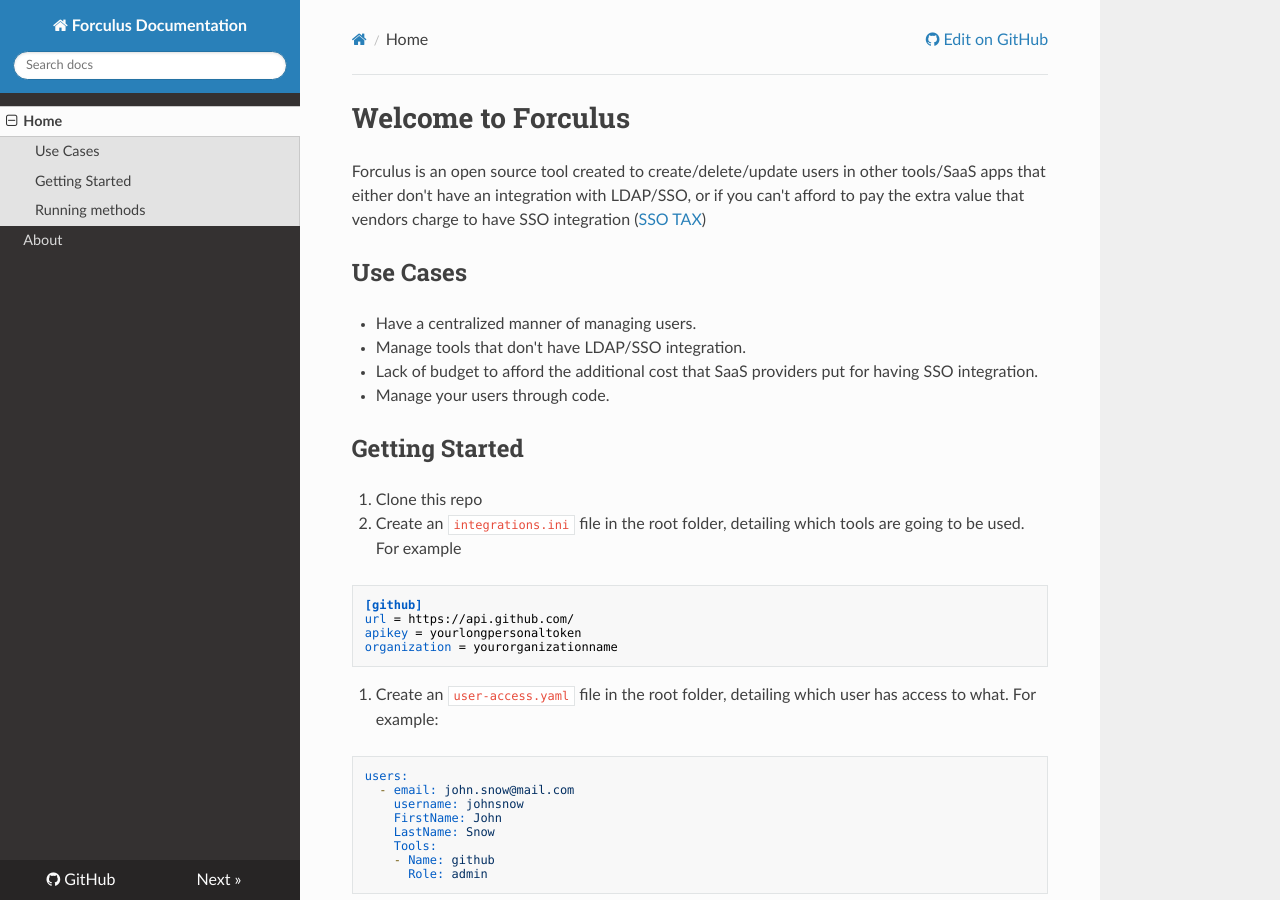
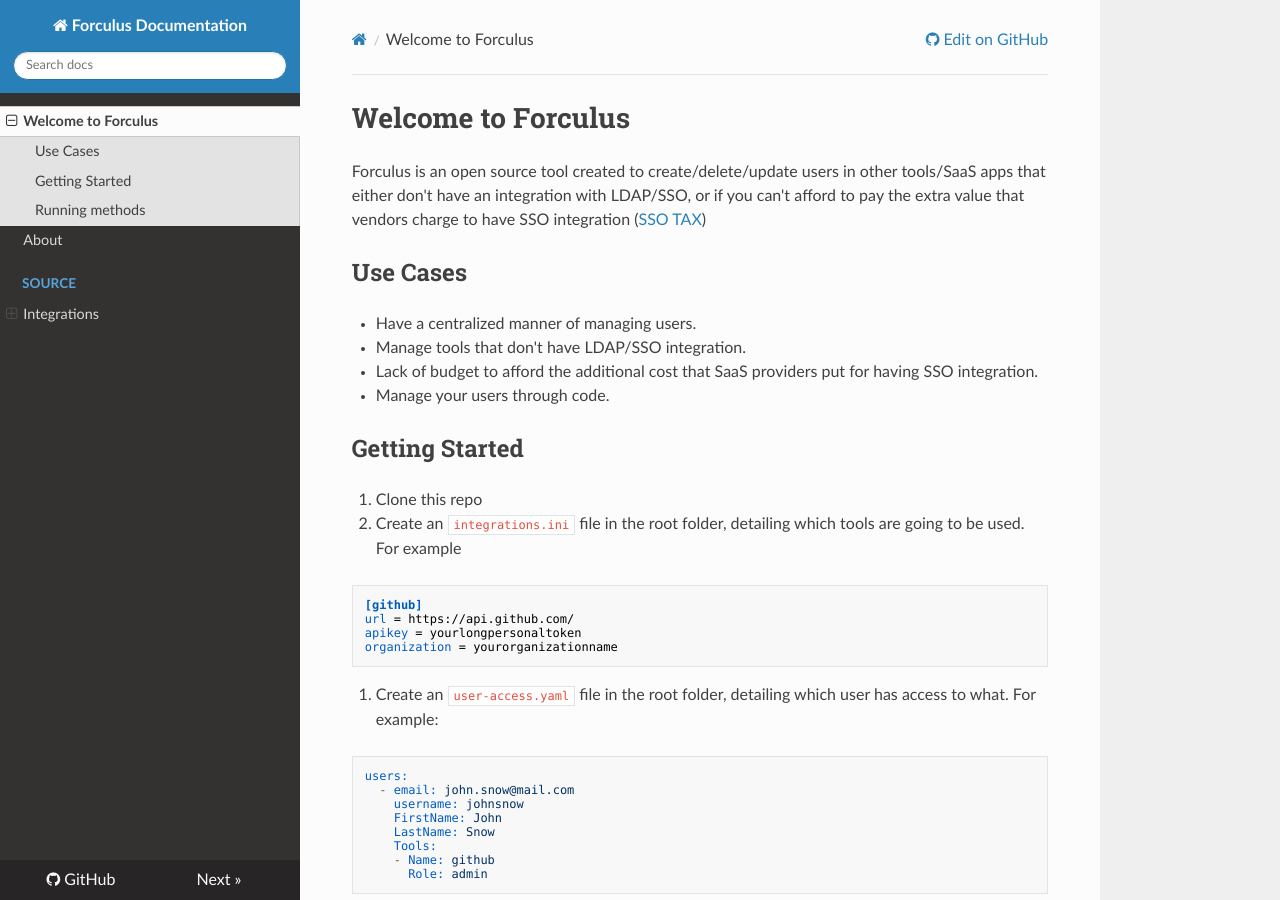
Before and after one commit to mailuminatti/forculus, an MkDocs documentation site: the page built from docs/index.md, in a window 1280 px wide and 900 px high. Built offline with MkDocs 1.6.1, drawn with Linux system fonts in a browser that asks for light colours; nearby versions of some CDN libraries; some of the changed lines change nothing that is shown.

Commit message:
Update mkdocs.yml

```diff
--- a/mkdocs.yml
+++ b/mkdocs.yml
@@ -3,9 +3,5 @@
 repo_url: https://github.com/mailuminatti/forculus
 edit_uri: 'tree/main/docs'
 
-nav:
-    - Home: index.md
-    - About: about.md
-
 theme:
     name: readthedocs
```
